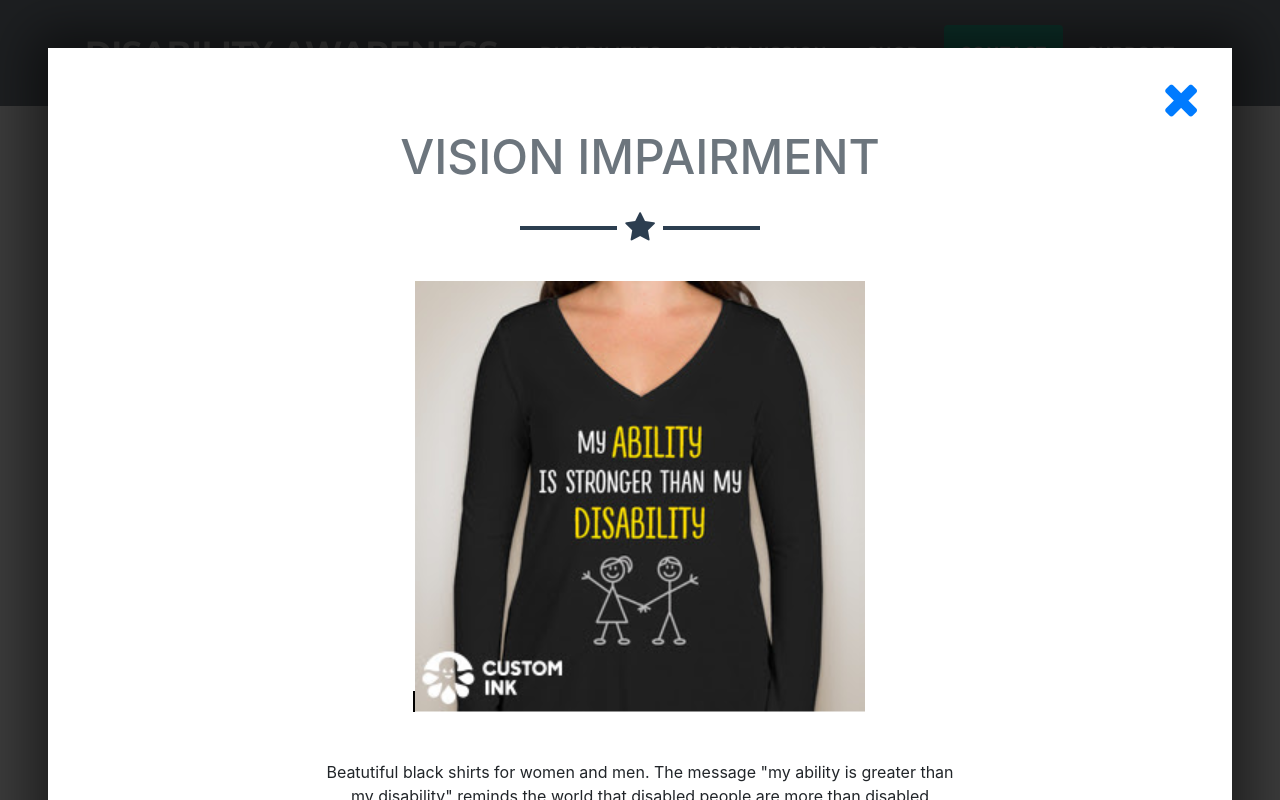
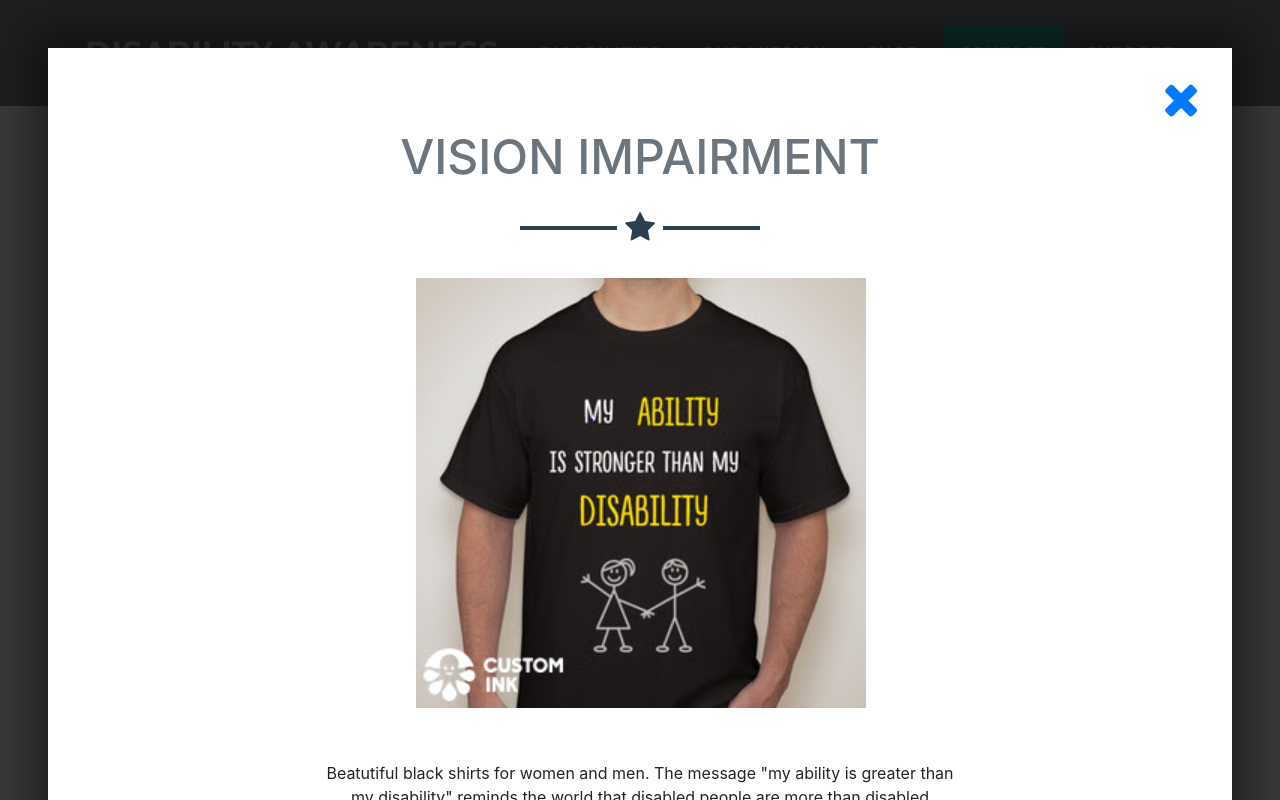
Before and after one commit to spicy-peppers/diability-awareness, a website with bundled scripts: page index.html in a window 1280 px wide. Both pictures are taken after a click on the link 260 px from the left and 1117 px from the top of the page. Shown: the part 717-1517 px from the top of the page. Built offline with nearby package versions, Linux system fonts and the light colour scheme.

Commit message:
shp stuff

```diff
--- a/index.html
+++ b/index.html
@@ -340,7 +340,7 @@ This website serves the purpose of showing the ranges of disabilities and the ef
             <div class="col-lg-8 mx-auto">
               <h2 class="text-secondary text-uppercase mb-0">Vision Impairment</h2>
               <hr class="star-dark mb-5">
-              <img class="img-fluid mb-5" src="img/portfolio/blackw.png" alt="">
+              <img class="img-fluid mb-5" src="img/portfolio/blackm.png" alt="">
               <p class="mb-5">Beatutiful black shirts for women and men. The message "my ability is greater than my disability" reminds the world that disabled people are more than disabled
 
               <a class="btn btn-primary btn-lg rounded-pill portfolio-modal-dismiss" href="#">
```
Also changed, not shown: img/portfolio/blackm.png (added).
